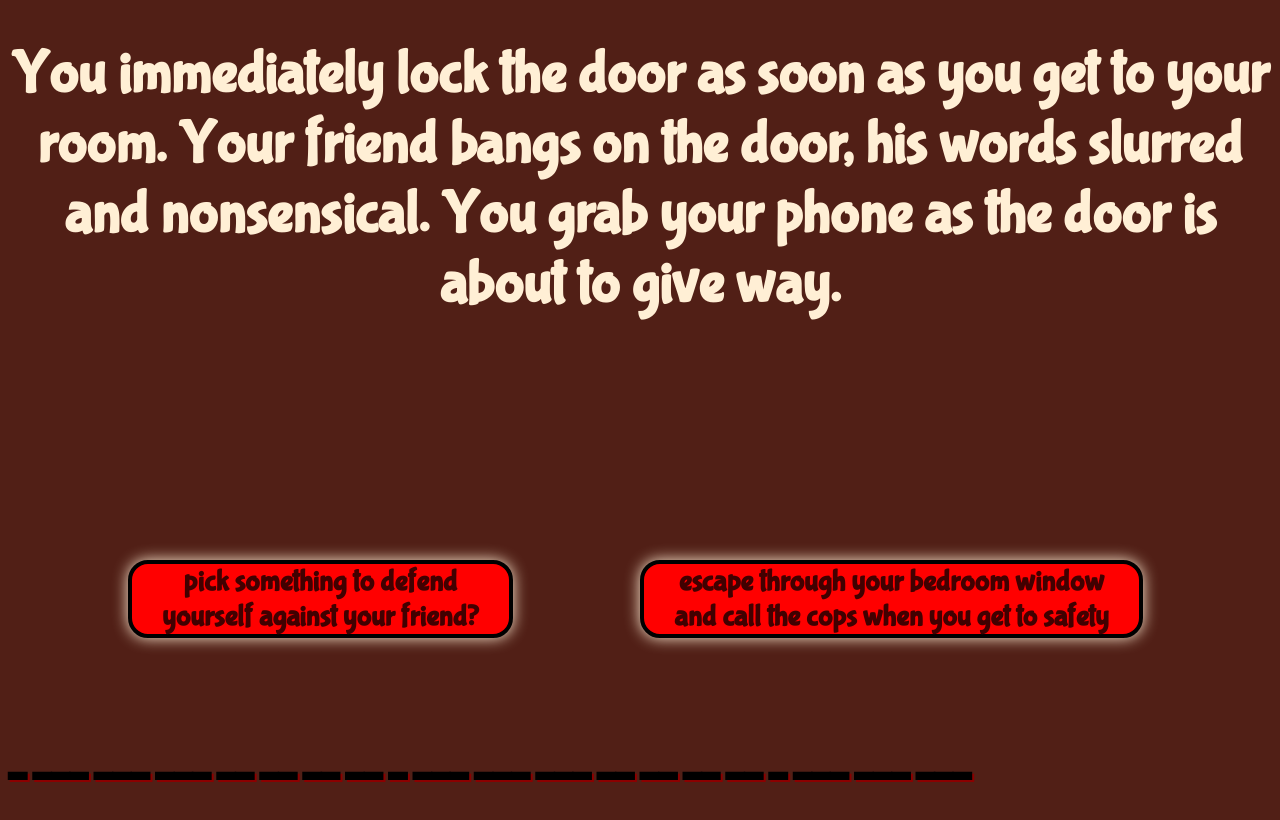
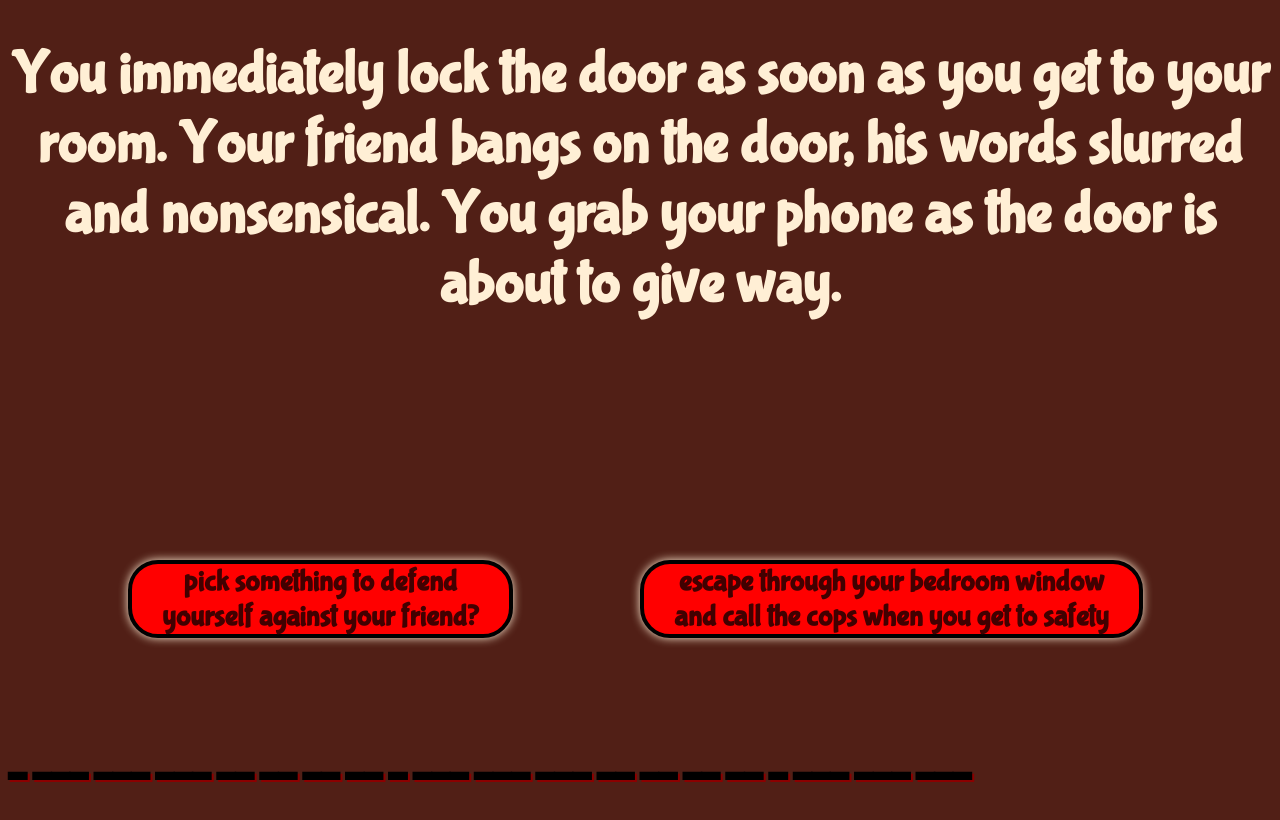
Before and after one commit to Cassandra-Hinds/Hackathon_Thanksgiving_Mystery, a plain HTML site: page branchOne_2_2_2.html in a window 1280 px wide. Drawn offline with Linux system fonts and the light colour scheme.

Commit message:
Update branchOne_2_2_2.html

```diff
--- a/branchOne_2_2_2.html
+++ b/branchOne_2_2_2.html
@@ -5,7 +5,7 @@
       .button {
         color: #410000;
         font-size: 30px;
-        border-radius: 20px;
+        border-radius: 30px;
         text-align: center;
         text-decoration: none;
         padding: 0px 30px;
@@ -17,13 +17,13 @@
         left: 50%;
         font-family: "Bubblegum Sans";
         border: 4px solid black;
-        box-shadow: 0px 0px 15px #ffefd5;
+        box-shadow: 0px 0px 10px #ffefd5;
       }
 
       .button1 {
         color: #410000;
         font-size: 30px;
-        border-radius: 20px;
+        border-radius: 30px;
         text-align: center;
         text-decoration: none;
         padding: 0px 30px;
@@ -35,7 +35,7 @@
         left: 10%;
         font-family: "Bubblegum Sans";
         border: 4px solid black;
-        box-shadow: 0px 0px 15px #ffefd5;
+        box-shadow: 0px 0px 10px #ffefd5;
       }
 
       h1 {
```
